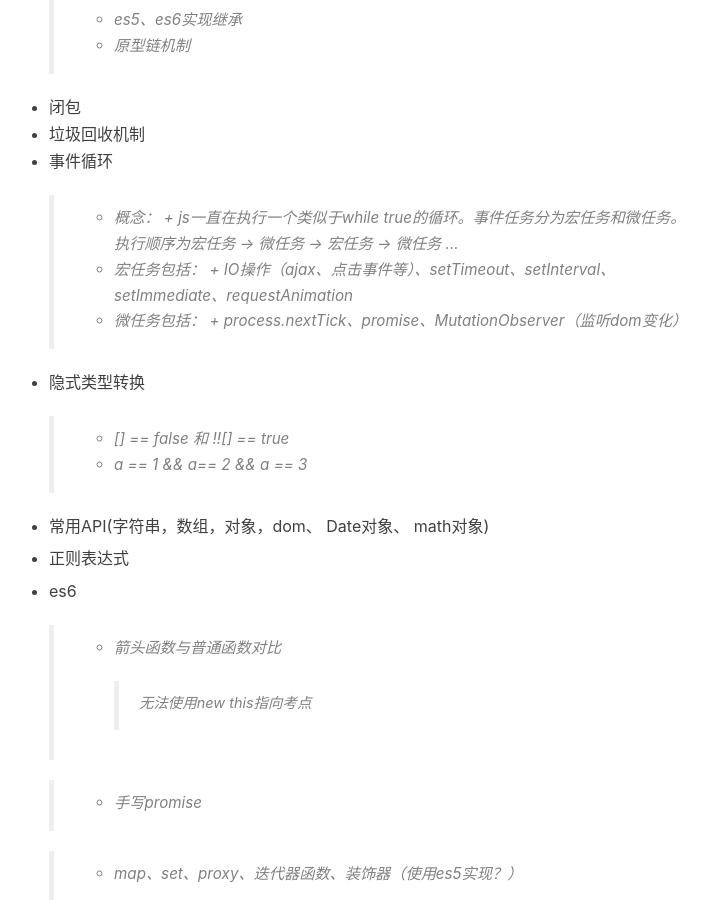
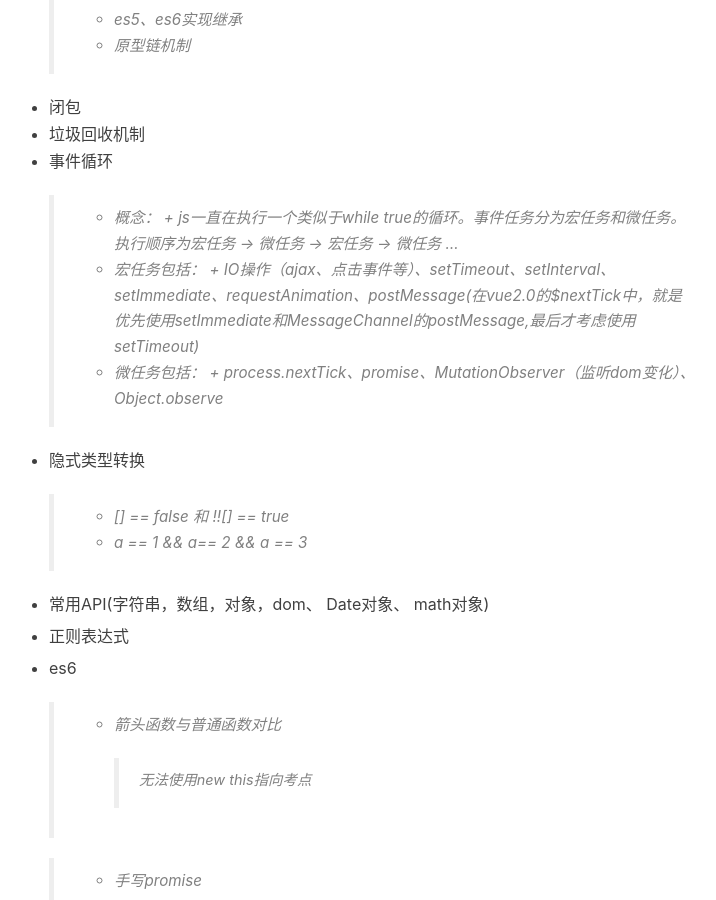
Before and after one commit to AsserHong/blog, a Jekyll site: the page built from _posts/2019-08-08-面试提纲汇总.md, in a window 1280 px wide and 900 px high, scrolled down 3094 px. Shown: the whole window, without its empty margins (256-972 px from the left). Built offline with Jekyll 4.4.1, drawn with Linux system fonts in a browser that asks for light colours; nearby versions of some CDN libraries; our own code applies the rules of GitHub Pages for plain Markdown files; comment, search, counter and statistics services are not loaded.

Commit message:
新增事件循环宏任务方法

```diff
--- a/_posts/2019-08-08-面试提纲汇总.md
+++ b/_posts/2019-08-08-面试提纲汇总.md
@@ -69,9 +69,9 @@ js、css
 > + 概念：
 		+ js一直在执行一个类似于while true的循环。事件任务分为宏任务和微任务。执行顺序为宏任务 -> 微任务 -> 宏任务 -> 微任务 ...
 > + 宏任务包括：
-		+ IO操作（ajax、点击事件等）、setTimeout、setInterval、setImmediate、requestAnimation
+		+ IO操作（ajax、点击事件等）、setTimeout、setInterval、setImmediate、requestAnimation、postMessage(在vue2.0的$nextTick中，就是优先使用setImmediate和MessageChannel的postMessage,最后才考虑使用setTimeout)
 > + 微任务包括：
-		+ process.nextTick、promise、MutationObserver（监听dom变化）
+		+ process.nextTick、promise、MutationObserver（监听dom变化）、Object.observe
 * 隐式类型转换
 	> * [] == false 和 !![] == true
 	> * a == 1 && a== 2 && a == 3
```
